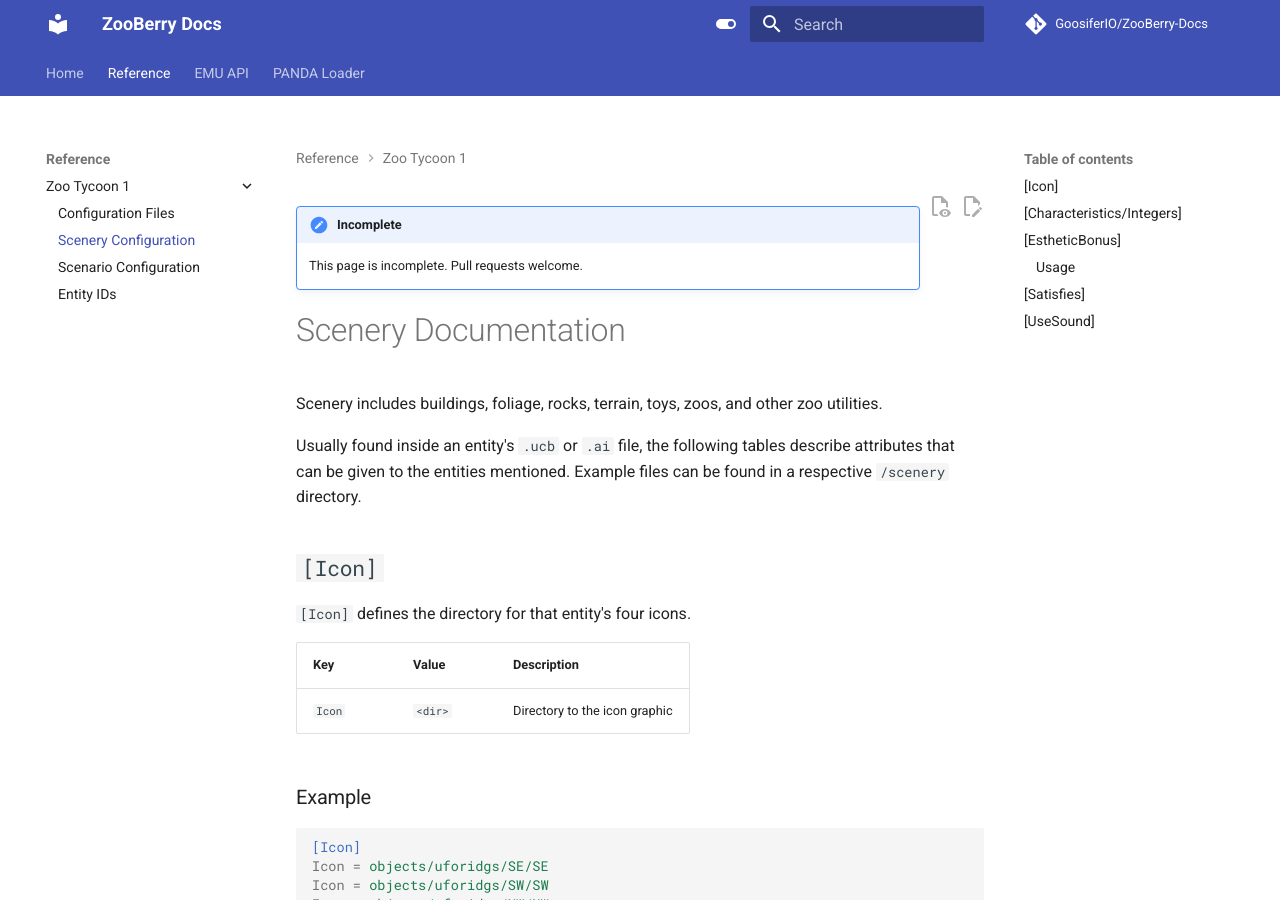
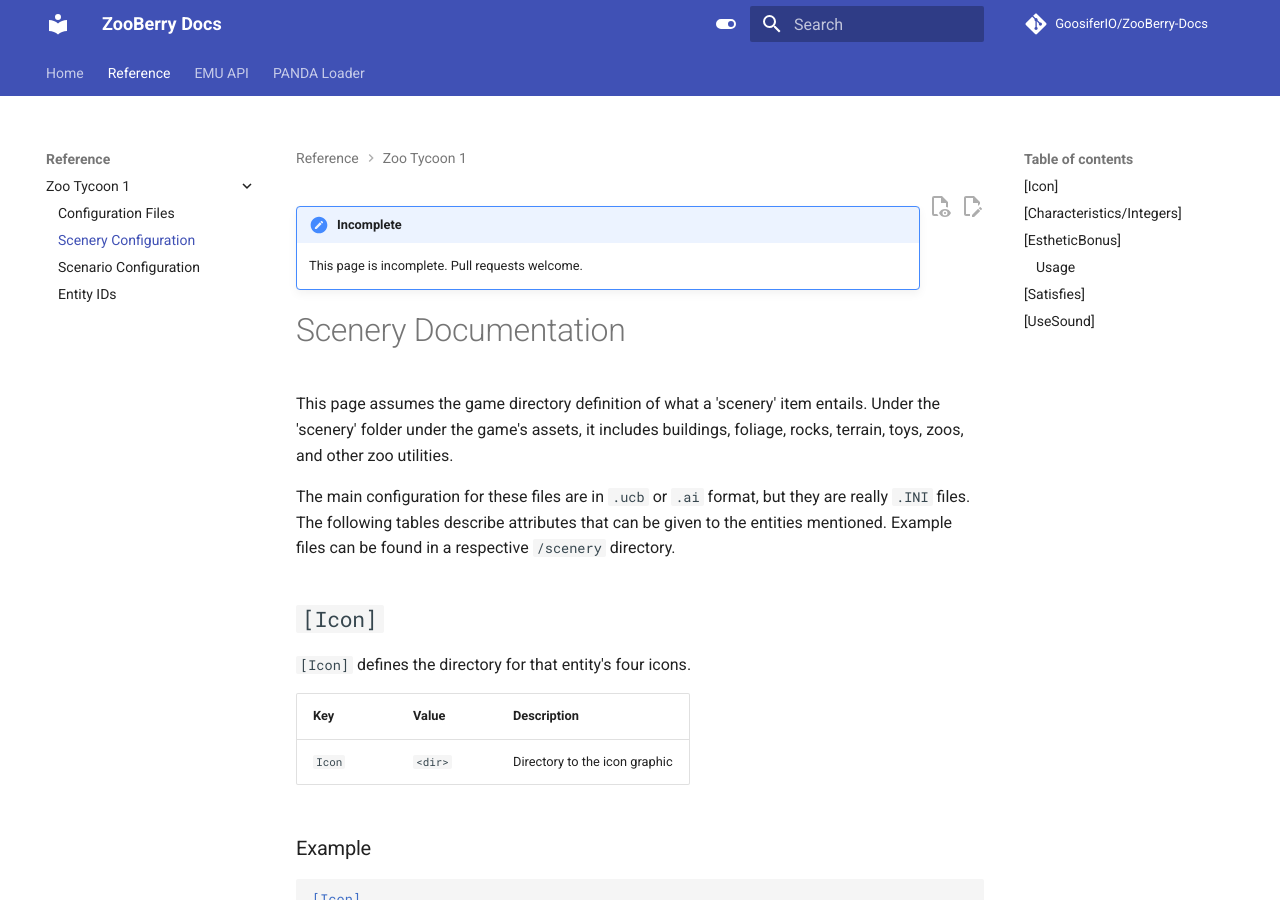
Before and after one commit to GoosiferIO/ZooBerry-Docs, an MkDocs documentation site: the page built from docs/zt1/Reference/scenery_files.md, in a window 1280 px wide and 900 px high. Built offline with MkDocs 1.6.1 and Material for MkDocs 9.7.7, drawn with Linux system fonts in a browser that asks for light colours; comment, search, counter and statistics services are not loaded.

Commit message:
added ini descriptions to scenery files page, removed 'poo' from habitat list

```diff
--- a/docs/zt1/Reference/scenery_files.md
+++ b/docs/zt1/Reference/scenery_files.md
@@ -3,9 +3,9 @@
 
 # Scenery Documentation
 
-Scenery includes buildings, foliage, rocks, terrain, toys, zoos, and other zoo utilities.
+This page assumes the game directory definition of what a 'scenery' item entails. Under the 'scenery' folder under the game's assets, it includes buildings, foliage, rocks, terrain, toys, zoos, and other zoo utilities.
 
-Usually found inside an entity's `.ucb` or `.ai` file, the following tables describe attributes that can  be given to the entities mentioned. Example files can be found in a respective `/scenery` directory.
+The main configuration for these files are in `.ucb` or `.ai` format, but they are really `.INI` files. The following tables describe attributes that can  be given to the entities mentioned. Example files can be found in a respective `/scenery` directory.
 
 ## `[Icon]`
 
```
Also changed, not shown: docs/zt1/Reference/entity_ids.md (+1 -2 lines).
